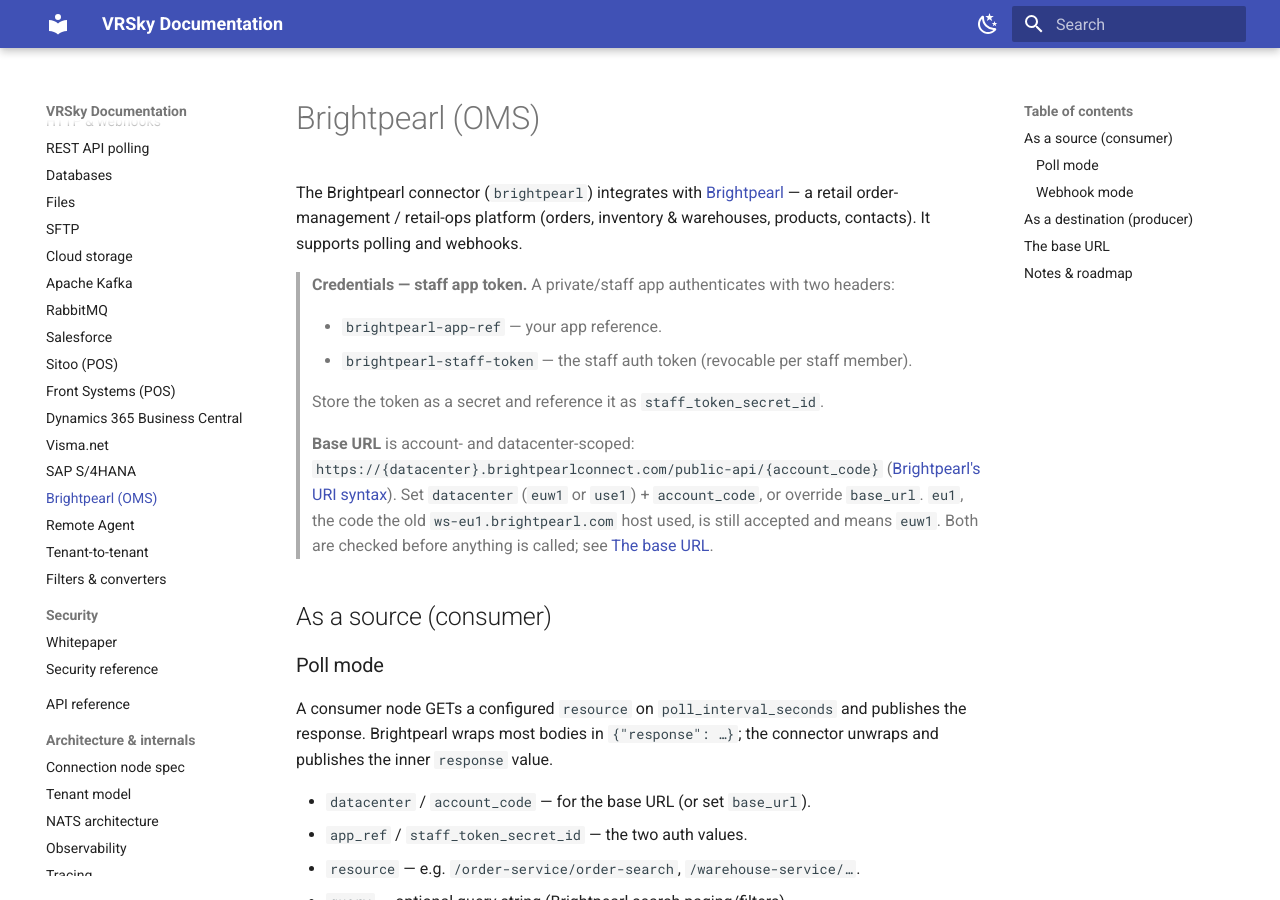
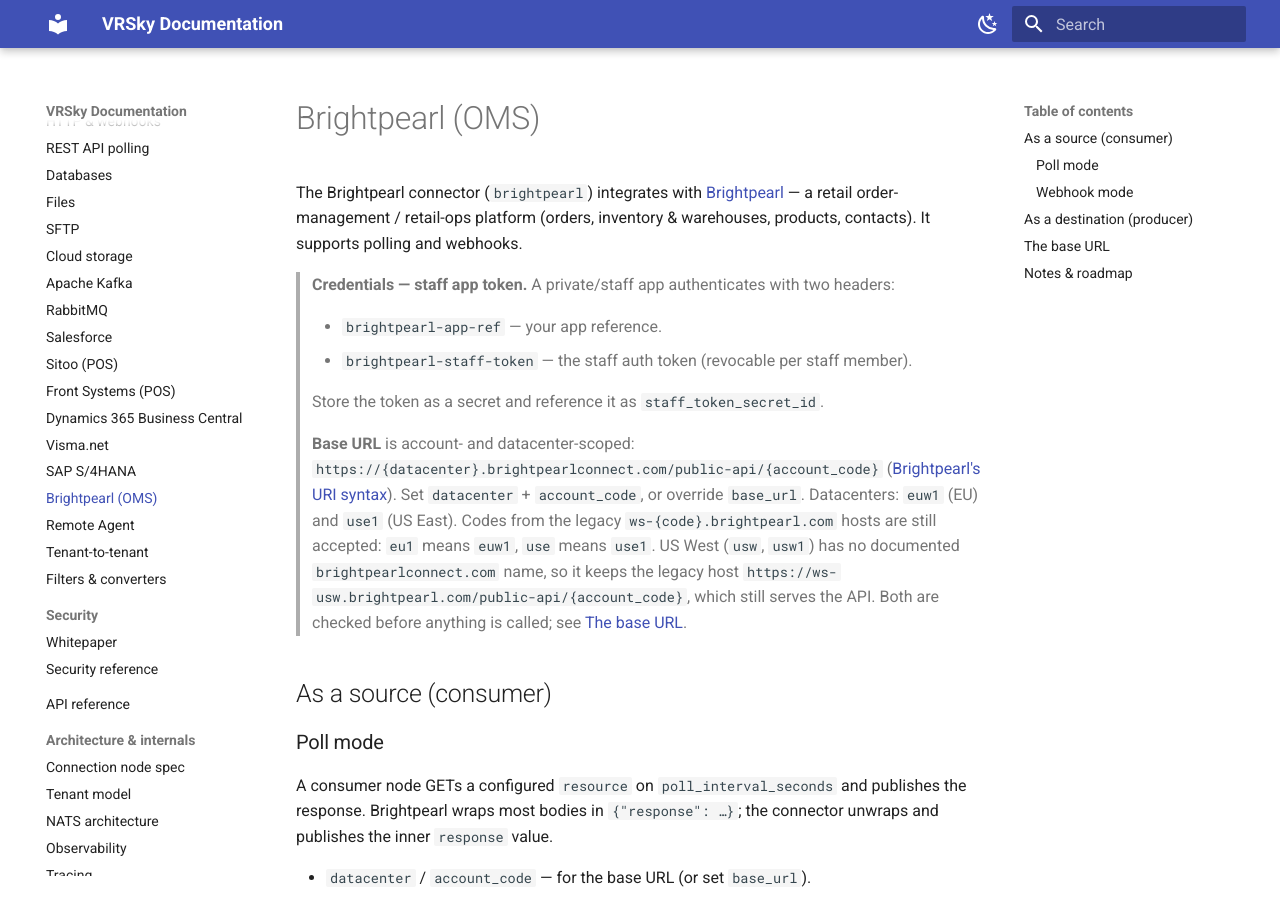
Before and after one commit to ValueRetail/vrsky, an MkDocs documentation site: the page built from docs/connectors/brightpearl.md, in a window 1280 px wide and 900 px high. Built offline with MkDocs 1.6.1 and Material for MkDocs 9.7.7, drawn with Linux system fonts in a browser that asks for light colours.

Commit message:
fix(brightpearl): map every old datacenter code; legacy host for US West
Co-Authored-By: Claude Opus 5.5 <noreply@anthropic.com>

```diff
--- a/docs/connectors/brightpearl.md
+++ b/docs/connectors/brightpearl.md
@@ -17,9 +17,13 @@ supports polling and webhooks.
 > **Base URL** is account- and datacenter-scoped:
 > `https://{datacenter}.brightpearlconnect.com/public-api/{account_code}`
 > ([Brightpearl's URI syntax](https://help.brightpearl.com/hc/en-us/articles/212645003-URI-syntax)).
-> Set `datacenter` (`euw1` or `use1`) + `account_code`, or override `base_url`.
-> `eu1`, the code the old `ws-eu1.brightpearl.com` host used, is still accepted
-> and means `euw1`.
+> Set `datacenter` + `account_code`, or override `base_url`. Datacenters:
+> `euw1` (EU) and `use1` (US East). Codes from the legacy
+> `ws-{code}.brightpearl.com` hosts are still accepted: `eu1` means `euw1`,
+> `use` means `use1`. US West (`usw`, `usw1`) has no documented
+> `brightpearlconnect.com` name, so it keeps the legacy host
+> `https://ws-usw.brightpearl.com/public-api/{account_code}`, which still
+> serves the API.
 > Both are checked before anything is called; see [The base URL](#the-base-url).
 
 ## As a source (consumer)
--- a/ui/src/components/Pipeline/PropertyEditor.tsx
+++ b/ui/src/components/Pipeline/PropertyEditor.tsx
@@ -3023,7 +3023,7 @@ function BrightpearlConfigEditor({ config, setConfig, nodeType }: ConnEditorProp
   return (
     <div className="space-y-3">
       <div style={{ display: 'grid', gridTemplateColumns: '1fr 1fr', gap: '8px' }}>
-        <StyledInput label="Datacenter" placeholder="eu1" value={(c.datacenter as string) || ''} onChange={(v) => update({ datacenter: v })} />
+        <StyledInput label="Datacenter" placeholder="euw1" value={(c.datacenter as string) || ''} onChange={(v) => update({ datacenter: v })} />
         <StyledInput label="Account code" placeholder="youraccount" value={(c.account_code as string) || ''} onChange={(v) => update({ account_code: v })} />
       </div>
       <StyledInput label="App ref (brightpearl-app-ref)" placeholder="yourapp" value={(c.app_ref as string) || ''} onChange={(v) => update({ app_ref: v })} />
```
Also changed, not shown: plans/issue-732-brightpearl-host.md (added, +20 -0 lines), 3 other files.
